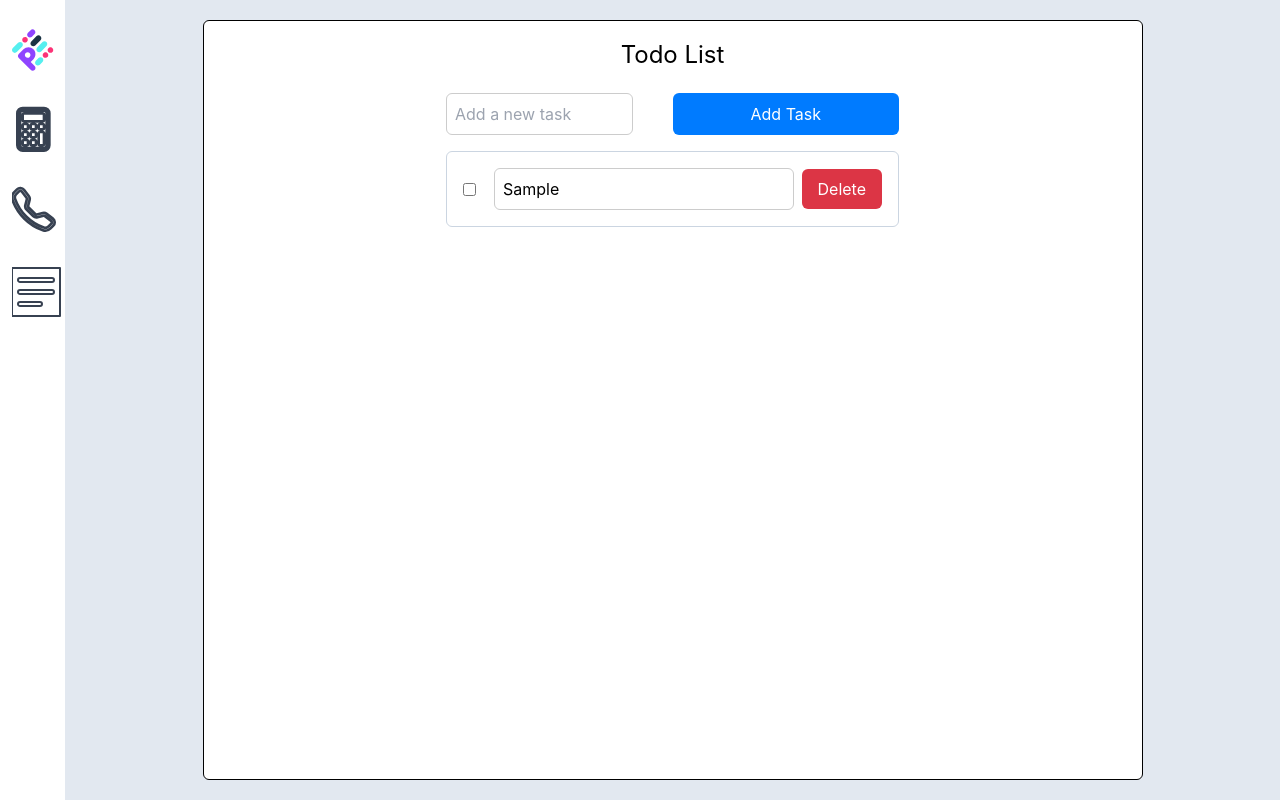
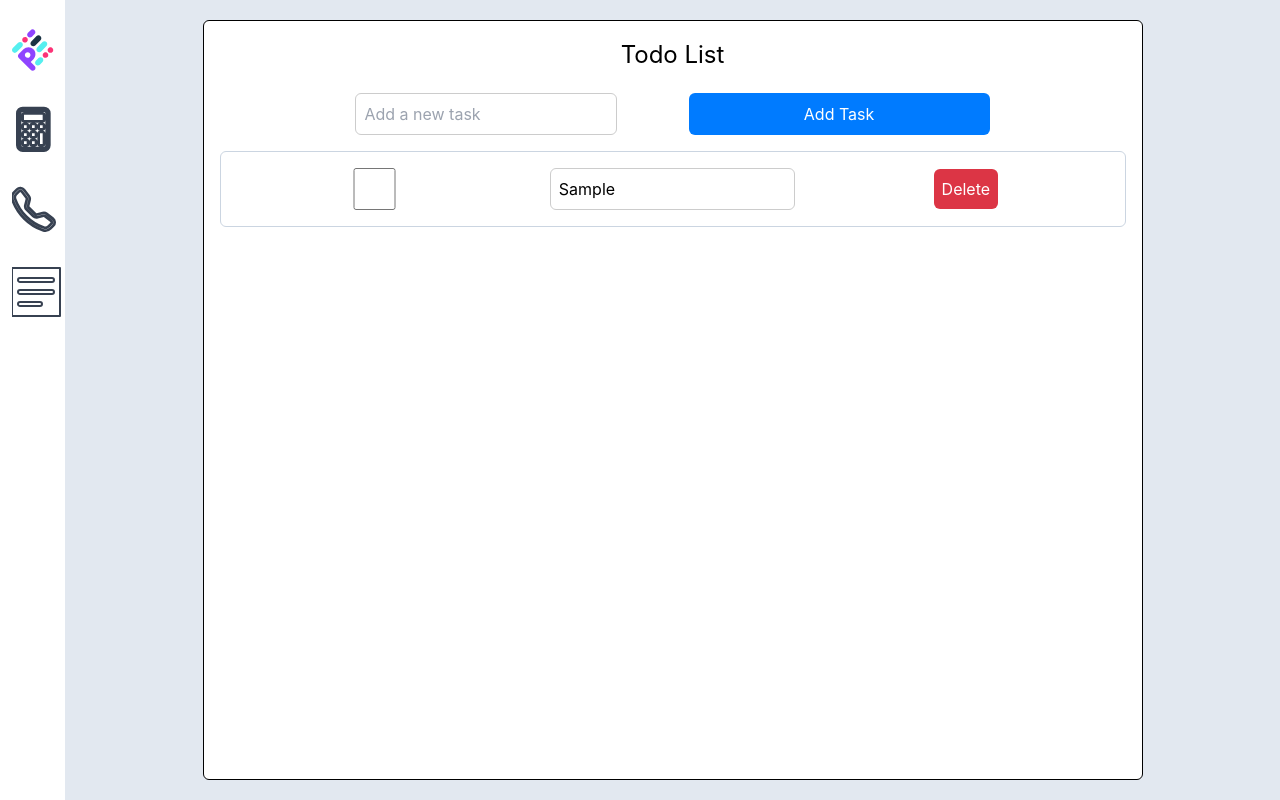
Before and after one commit to Firesean/Tkinter-Svelte, a SvelteKit app: page /todo-list in a window 1280 px wide. Both pictures are taken after typing "Sample" into the empty fields and a click on the button "Add Task". Built offline with nearby package versions, Linux system fonts and the light colour scheme.

Commit message:
CSS Adjustments

```diff
--- a/src/routes/todo-list/+page.svelte
+++ b/src/routes/todo-list/+page.svelte
@@ -88,7 +88,6 @@
     }
 
     button {
-        padding: 8px 16px;
         background-color: #007bff;
         color: #fff;
         border: none;
@@ -136,17 +135,19 @@
     <div class="w-[80%] m-auto bg-white h-full border-[1px] border-black rounded-md p-4">
         <h1>Todo List</h1>
 
-        <div class="grid grid-cols-2 w-[50%] m-auto">
-            <input class="rounded-md" type="text" placeholder="Add a new task" bind:value={newTask} on:keydown={(e) => e.key === 'Enter' && addTask()} />
-            <button on:click={addTask} class="rounded-md">Add Task</button>
+        <div class="grid grid-cols-2 gap-8 w-[70%] mx-auto">
+            <input class="rounded-md min-w-[100px] w-[100%]" type="text" placeholder="Add a new task" bind:value={newTask} on:keydown={(e) => e.key === 'Enter' && addTask()} />
+            <button on:click={addTask} class="rounded-md p-2 w-[100%]">Add Task</button>
         </div>
 
         <ul>
           {#each $tasks as task}
-            <li class="grid grid-cols-3 gap-2 mt-4 w-[50%] m-auto border-[1px] p-4 border-slate-300 rounded-md {task.completed ? 'completed' : ''}">
-              <input type="checkbox" checked={task.completed} on:click={() => toggleCompletion(task.id)} />
-              <input class="rounded-md" type="text" value={task.text} on:input={(e) => editTask(task.id, e.target.value)} />
-              <button on:click={() => deleteTask(task.id)} class="delete rounded-md">Delete</button>
+            <li class="mt-4 m-auto border-[1px] p-4 border-slate-300 rounded-md {task.completed ? 'completed' : ''}">
+              <div class="min-w-[200px] grid grid-cols-3 gap-2 w-full">
+                <input type="checkbox" checked={task.completed} on:click={() => toggleCompletion(task.id)} />
+                <input class="rounded-md min-w-[80px] m-auto" type="text" value={task.text} on:input={(e) => editTask(task.id, e.target.value)} />
+                <button on:click={() => deleteTask(task.id)} class="delete rounded-md p-2 m-auto">Delete</button>
+              </div>
             </li>
           {/each}
         </ul>
```
